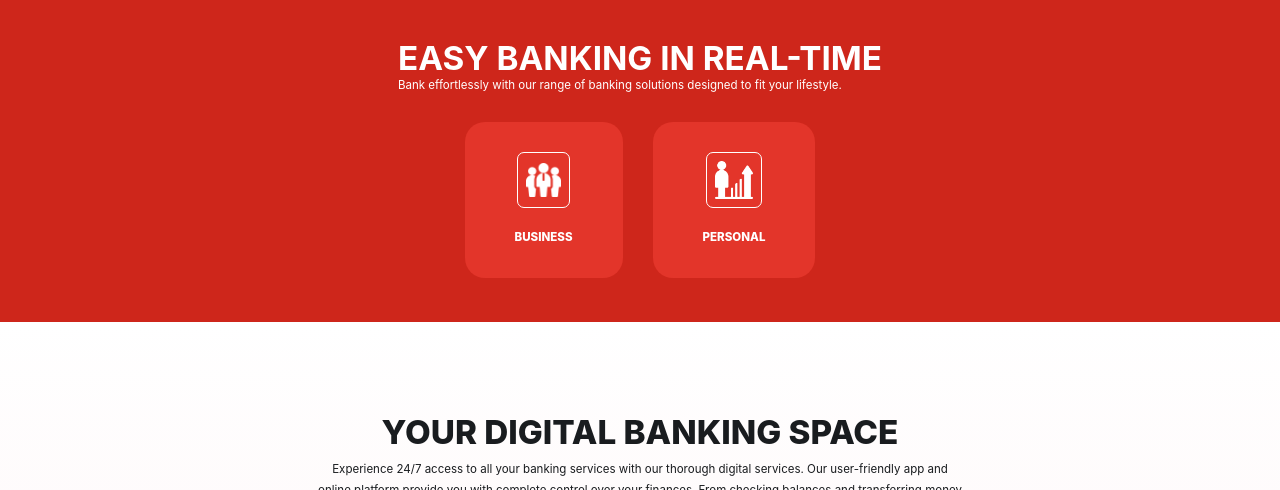
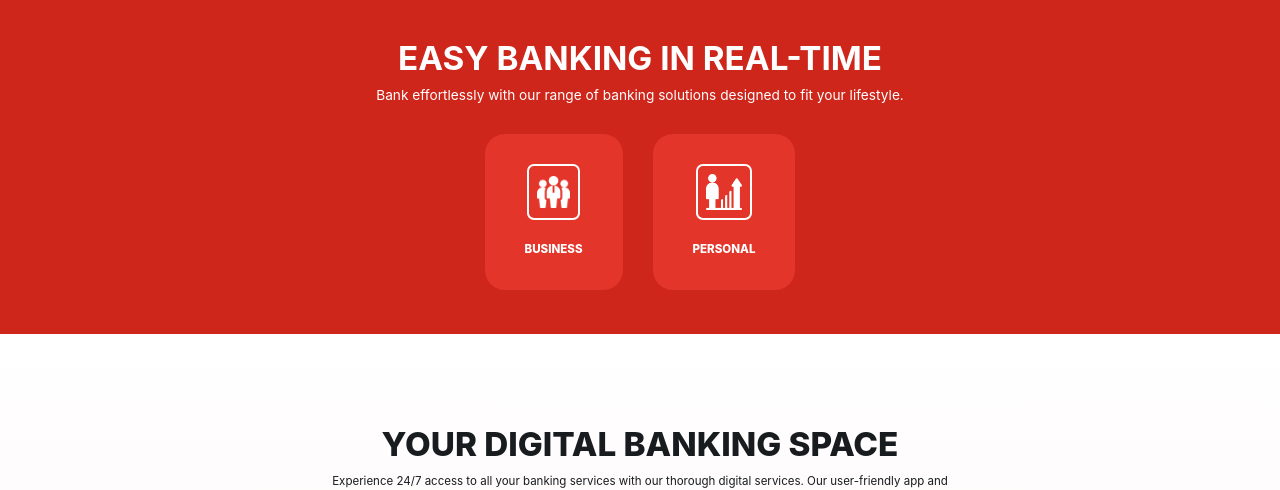
Before and after one commit to Kingsford-Esson-Paul/GTI-BANK, a plain HTML site: page index.html in a window 1280 px wide. Shown: the part 802-1292 px from the top of the page. Drawn offline with Linux system fonts and the light colour scheme.

Commit message:
fix: cta-description

```diff
--- a/style.css
+++ b/style.css
@@ -380,10 +380,10 @@ a{
   }
 
   .cta-description {
-    /* font-size: 1.07vw !important; */
     font-weight: 400;
     line-height: 1;
-    text-align: start;
+    margin-top: 0.5rem;
+    text-align: center;
     align-self: stretch;
   }
 
@@ -404,7 +404,7 @@ a{
     flex-direction: column;
     align-items: center;
     flex: 1;
-    padding: 30px 50px;
+    padding: 30px 40px;
     text-decoration: none;
   }
 
@@ -413,7 +413,7 @@ a{
     display: flex;
     width: 90%;
     height: 56px;
-    border: 1px solid #fff;
+    border: 2px solid #fff;
   }
   .button-icon img{
     object-fit: contain;
@@ -863,6 +863,11 @@ a{
       padding: 0rem 5rem;
       text-align: center;
       width: 98%;
+
+    }
+    .cta-description{
+      font-size: 1.07vw !important;
+      text-align: start;
     }
     .services-row{
       display: flex;
```
